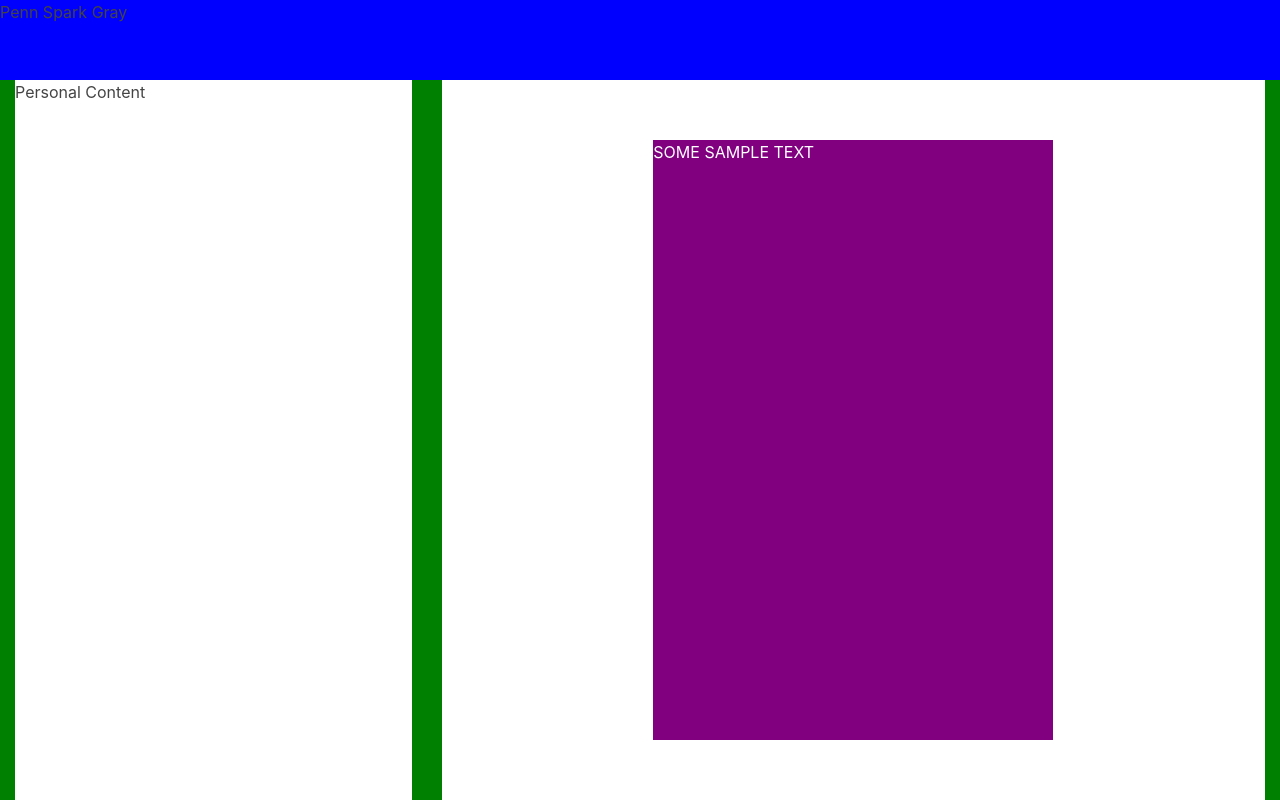
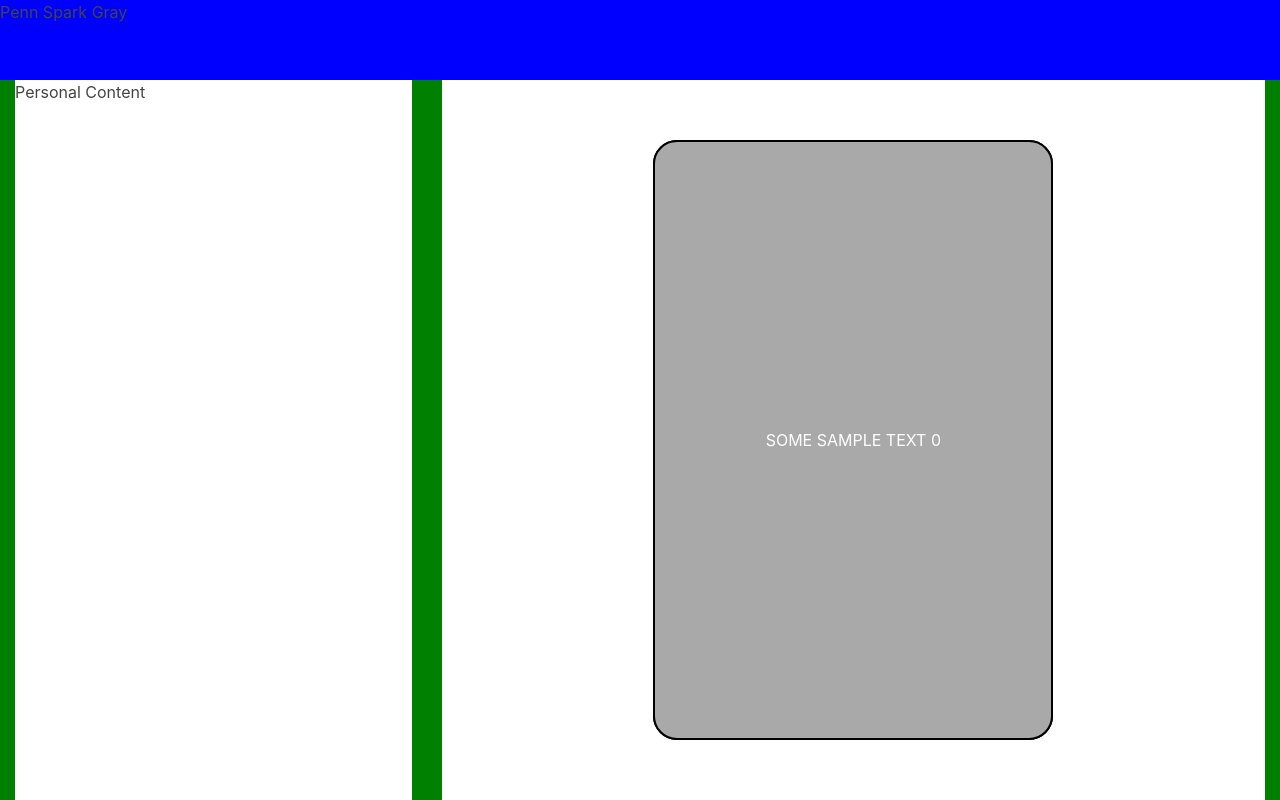
Before and after one commit to setdavid/penn-advice, a React (Create React App) app in the folder client/: page / in a window 1280 px wide. Built offline with nearby package versions, Linux system fonts and the light colour scheme.

Commit message:
infinite swipe cards with buffer time

```diff
--- a/client/src/Components/SwipeCard.jsx
+++ b/client/src/Components/SwipeCard.jsx
@@ -1,8 +1,11 @@
 import React, { useEffect, useRef, useState } from "react";
+import { useDispatch } from "react-redux";
+import { noSwipeCard } from "../redux/ducks/swipe";
 
 function SwipeCard(props) {
+    let { text, immobile, boundPos } = props;
+
     let exist = useRef(true);
-    let { boundPos } = props;
     const [position, setPosition] = useState({ x: 0, y: 0 });
     const [prevCenter, setPrevCenter] = useState({ x: 0, y: 0, timeStamp: 0 });
     const [dragging, setDragging] = useState(false);
@@ -10,17 +13,22 @@ function SwipeCard(props) {
     const [latestVel, setLatestVel] = useState(0);
     const [swipeAngle, setSwipeAngle] = useState({ theta: 0, direction: 1 });
     const [isInitial, setIsInitial] = useState(true);
+    const [swiped, setSwiped] = useState(false);
 
-    const VELOCITY_THRESHOLD = 3;
-    const SWIPE_ANGLE_MAX = Math.PI / 4;
+    let dispatch = useDispatch();
+
+    const VELOCITY_THRESHOLD = 4;
+    const SWIPE_ANGLE_MAX = 3 * Math.PI / 8;
+    const TIME_BETWEEN_SWIPES = 250;
 
     let swipeCardCSS = {
-        backgroundColor: "purple",
-        width: "50vh",
-        height: "75vh",
-        position: "absolute",
+        // width: "50vh",
+        // height: "75vh",
+        // width: `${modeIsMobile ? "80vw" : "50vh"}`,
+        // height: `${modeIsMobile ? "70vh" : "75vh"}`,
         left: `${isInitial ? "auto" : position.x - boundPos.x + "px"}`,
-        top: `${isInitial ? "auto" : position.y - boundPos.y + "px"}`
+        top: `${isInitial ? "auto" : position.y - boundPos.y + "px"}`,
+        opacity: `${swiped ? 0 : 1}`
     }
 
     let timer = useRef(0);
@@ -43,7 +51,7 @@ function SwipeCard(props) {
         return () => {
             window.removeEventListener("resize", useDebounce);
             exist.current = false;
-            console.log("cleanup");
+            console.log("cleanup: " + text);
         }
     }, []);
 
@@ -137,6 +145,8 @@ function SwipeCard(props) {
     }
 
     const handleEndDrag = (e) => {
+        setDragging(false);
+
         if (latestVel > VELOCITY_THRESHOLD && Math.abs(swipeAngle.theta) < SWIPE_ANGLE_MAX) {
             let factor = 1000;
             let ratio = Math.tan(swipeAngle.theta);
@@ -148,11 +158,13 @@ function SwipeCard(props) {
             };
 
             setPosition(swipedAway);
+            setSwiped(true);
+            setTimeout(() => {
+                dispatch(noSwipeCard());
+            }, TIME_BETWEEN_SWIPES);
         } else {
             setPosition(returnPos);
         }
-
-        setDragging(false);
     }
 
     const velGen = (dx, dy, dt) => {
@@ -170,7 +182,10 @@ function SwipeCard(props) {
     }
 
     return (
-        <div ref={swipeCardRef} className={`no-select swipe-card ${!dragging ? "swipe-card-return" : ""}`} style={swipeCardCSS}
+        <React.Fragment>
+            {immobile ? <div ref={swipeCardRef} className={"no-select swipe-card swipe-card-return"} style={swipeCardCSS}>
+                SOME SAMPLE TEXT immobile {text}
+            </div> : <div ref={swipeCardRef} className={`no-select swipe-card ${!dragging ? "swipe-card-return" : ""}`} style={swipeCardCSS}
                 onMouseDown={handleMouseDown}
                 onMouseUp={handleEndDrag}
                 onMouseOut={handleEndDrag}
@@ -178,8 +193,9 @@ function SwipeCard(props) {
                 onTouchStart={handleTouchStart}
                 onTouchEnd={handleEndDrag}
                 onTouchMove={handleTouchMove}>
-            SOME SAMPLE TEXT
-        </div>
+                SOME SAMPLE TEXT {text}
+            </div>}
+        </React.Fragment>
     );
 }
 
--- a/client/src/Components/SwipeContent.jsx
+++ b/client/src/Components/SwipeContent.jsx
@@ -1,4 +1,6 @@
 import React, { useEffect, useRef, useState } from "react";
+import { useDispatch, useSelector } from "react-redux";
+import { newSwipeCard } from "../redux/ducks/swipe";
 import SwipeCard from "./SwipeCard";
 
 function SwipeContent() {
@@ -35,11 +37,26 @@ function SwipeContent() {
         }
     }, []);
 
+    let [count, setCount] = useState(0);
+    let hasSwipeCard = useSelector(state => state.swipe.hasSwipeCard);
+    let dispatch = useDispatch();
+
+    useEffect(() => {
+        if (!hasSwipeCard) {
+            setCount(count + 1);
+            console.log("new");
+            dispatch(newSwipeCard());
+        }
+    }, [hasSwipeCard]);
+
+    const testArr = [{ text: "hello 1" }, { text: "hello 2" }, { text: "hello 3" }, { text: "hello 4" }];
+
     return (
         <div ref={swipeContentRef} id="swipe-content" className="full-height container-fluid" style={swipeContentCSS}>
             <div className="row full-height">
                 <div className="col-12 full-height d-flex justify-content-center align-items-center">
-                    <SwipeCard boundPos={position} />
+                    <SwipeCard immobile={true} boundPos={position} text={count + 1} />
+                    {hasSwipeCard ? <SwipeCard immobile={false} boundPos={position} text={count} /> : ""}
                 </div>
             </div>
         </div>
--- a/client/src/css/base-styles.css
+++ b/client/src/css/base-styles.css
@@ -109,10 +109,20 @@ p,
     transition-property: left, top, opacity;
     transition-duration: 1ms;
     touch-action: none;
+    background-color: darkgrey;
+    position: absolute;
     left: auto;
     top: auto;
+    width: 50vh;
+    height: 75vh;
     opacity: 1;
     color: white;
+    border-radius: 1.5rem;
+    border: black solid 2px;
+    text-align: center;
+    display: flex;
+    align-items: center;
+    justify-content: center;
 }
 
 .swipe-card-return {
@@ -141,12 +151,27 @@ p,
 
 /********** Medium devices only **********/
 
-@media (min-width: 768px) and (max-width: 991px) {}
+@media (min-width: 768px) and (max-width: 991px) {
+    .swipe-card {
+        width: 50vh;
+        height: 70vh;
+    }
+}
 
 /********** Small devices only **********/
 
-@media (min-width: 576px) and (max-width: 767px) {}
+@media (min-width: 576px) and (max-width: 767px) {
+    .swipe-card {
+        width: 50vh;
+        height: 70vh;
+    }
+}
 
 /********** Extra Small devices only **********/
 
-@media (max-width: 575px) {}
+@media (max-width: 575px) {
+    .swipe-card {
+        width: 85vw;
+        height: 70vh;
+    }
+}
--- a/client/src/redux/configureStore.js
+++ b/client/src/redux/configureStore.js
@@ -1,8 +1,11 @@
 import { combineReducers, createStore } from "redux";
 import modeReducer from "./ducks/mode";
+import swipeReducer from "./ducks/swipe";
+
 
 const reducer = combineReducers({
-    mode: modeReducer
+    mode: modeReducer,
+    swipe: swipeReducer
 });
 
 const store = createStore(reducer);
--- /dev/null
+++ b/client/src/redux/ducks/swipe.js
@@ -0,0 +1,33 @@
+const NO_SWIPE_CARD = "NO_SWIPE_CARD";
+const NEW_SWIPE_CARD = "NEW_SWIPE_CARD";
+
+export const noSwipeCard = () => ({
+    type: NO_SWIPE_CARD,
+    payload: {
+
+    }
+});
+
+export const newSwipeCard = () => ({
+    type: NEW_SWIPE_CARD,
+    payload: {
+
+    }
+});
+
+const initialState = {
+    hasSwipeCard: true
+};
+
+const reducer = (state = initialState, action) => {
+    switch (action.type) {
+        case NO_SWIPE_CARD:
+            return { ...state, hasSwipeCard: false };
+        case NEW_SWIPE_CARD:
+            return { ...state, hasSwipeCard: true };
+        default:
+            return state;
+    };
+};
+
+export default reducer;
```
Lines whose indentation alone changed are shown as unchanged.
